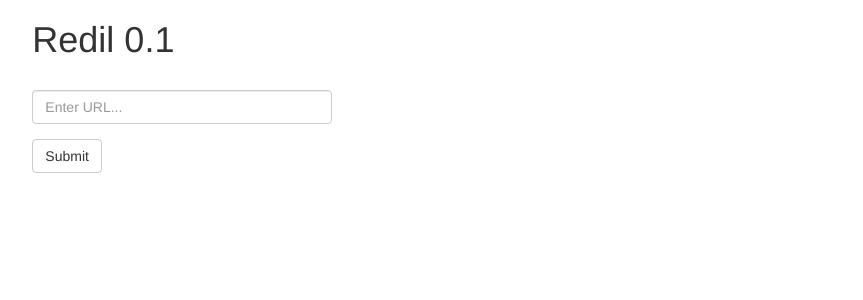
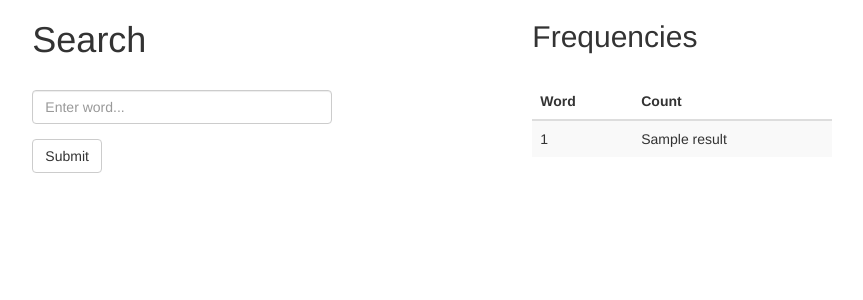
Before and after one commit to reciproco/redil, a Flask app: template templates/index.html in a window 1280 px wide. Shown: the top 300 px of the page, without its empty margins (206-1069 px from the left). Run offline with Flask 2, Linux system fonts and the light colour scheme; the template is opened without the code that fills it: most values are stand-ins (such as "Sample title", 1, 10 or a date in 2020); some libraries are stand-ins or nearby versions.

Commit message:
utf-8 file directive

```diff
--- a/config.py
+++ b/config.py
@@ -1,3 +1,4 @@
+# -*- coding: utf-8 -*-
 import os
 
 class Config(object):
--- a/templates/index.html
+++ b/templates/index.html
@@ -1,7 +1,7 @@
 <!DOCTYPE html>
 <html>
   <head>
-    <title>Redil</title>
+    <title>REDIL</title>
     <meta name="viewport" content="width=device-width, initial-scale=1.0">
     <link href="//netdna.bootstrapcdn.com/bootstrap/3.1.1/css/bootstrap.min.css" rel="stylesheet" media="screen">
     <style>
@@ -14,14 +14,41 @@
     <div class="container">
       <div class="row">
         <div class="col-sm-5 col-sm-offset-1">
-          <h1>Redil 0.1</h1>
+          <h1>Search</h1>
           <br>
           <form role="form" method="POST" action="/">
             <div class="form-group">
-              <input type="text" name="url" class="form-control" id="url-box" placeholder="Enter URL..." style="max-width: 300px;">
+              <input type="text" name="url" class="form-control" id="url-box" placeholder="Enter word..." style="max-width: 300px;">
             </div>
             <button type="submit" class="btn btn-default">Submit</button>
           </form>
+          <br>
+          {% for error in errors %}
+            <h4>{{ error }}</h4>
+          {% endfor %}
+          <br>
+        </div>
+        <div class="col-sm-5 col-sm-offset-1">
+          {% if results %}
+            <h2>Frequencies</h2>
+            <br>
+            <div id="results">
+              <table class="table table-striped" style="max-width: 300px;">
+                <thead>
+                  <tr>
+                    <th>Word</th>
+                    <th>Count</th>
+                  </tr>
+                </thead>
+                {% for result in results%}
+                  <tr>
+                    <td>{{ result[0] }}</td>
+                    <td>{{ result[1] }}</td>
+                  </tr>
+                {% endfor %}
+              </table>
+            </div>
+          {% endif %}
         </div>
       </div>
     </div>
```
Also changed, not shown: requirements.txt (+14 -0 lines).
